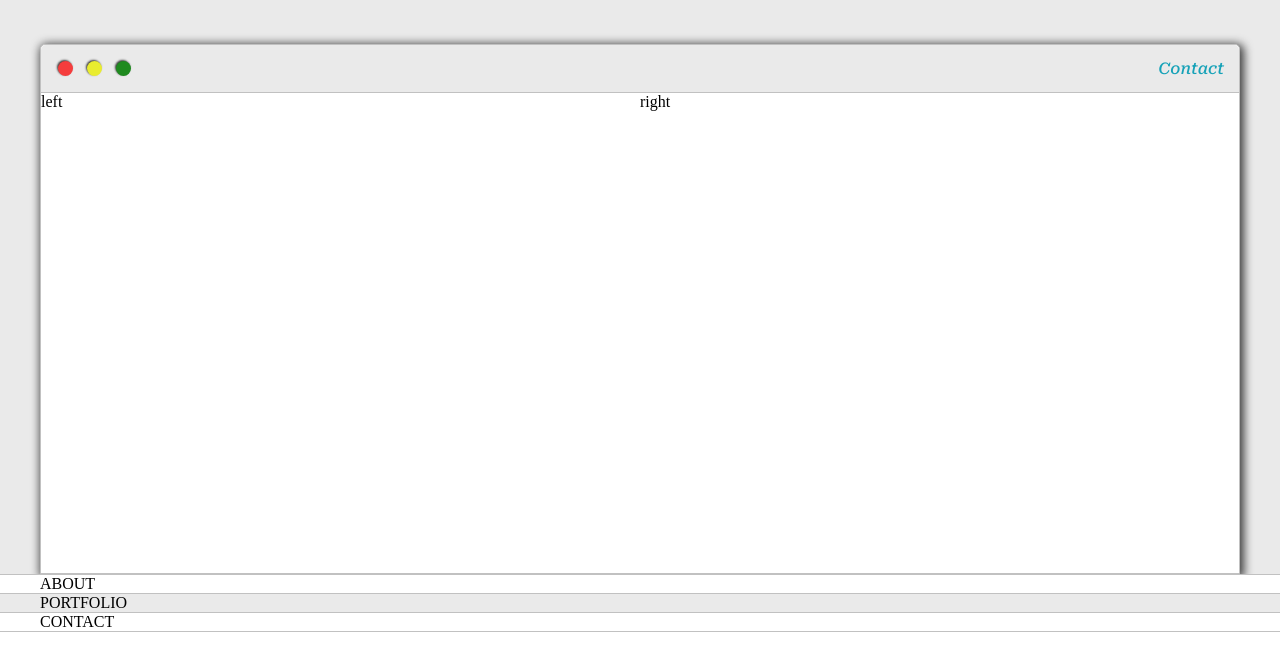
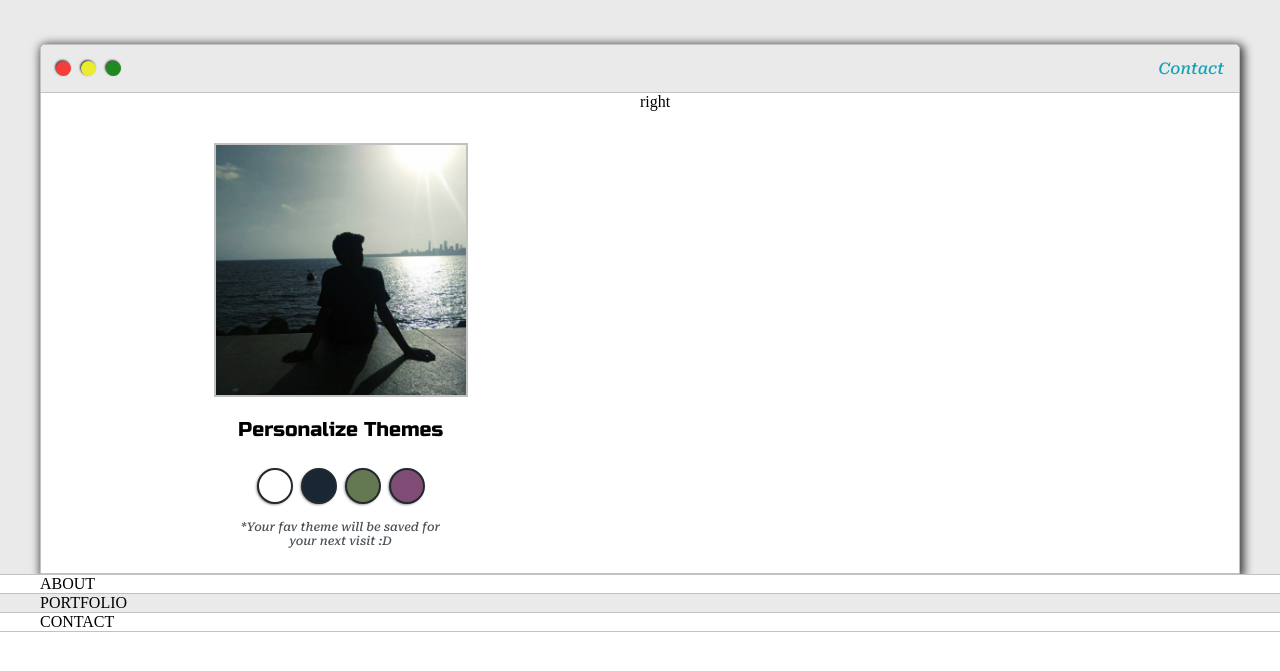
Before and after one commit to omkarr2102/Portfolio, a plain HTML site: page index.html in a window 1280 px wide. Shown: the part 117-788 px from the top of the page. Drawn offline with Linux system fonts and the light colour scheme; a web font is replaced by a local one.

Commit message:
profile-pic and themes dots

```diff
--- a/default.css
+++ b/default.css
@@ -5,6 +5,8 @@
     --borderColor:#c1c1c1;
     --mainText:black;
     --secondaryText:#4b5156;
+
+    --themeDotBorder:#24292e;
 
 
 }
@@ -129,17 +131,79 @@ h6 { font-size: 16px;}
     height: 15px;
     width: 15px;
     border-radius: 50%;
-    margin: 7px;
+
+    margin: 5px;
 
     -webkit-box-shadow: -1px -1px 2px 0px rgba(0,0,0,0.75);
     -moz-box-shadow: -1px -1px 2px 0px rgba(0,0,0,0.75);
     box-shadow: -1px -1px 2px 0px rgba(0,0,0,0.75);
 }
 
+
 .left-column{
     grid-area: left-column;
+    padding-top: 50px;
+    padding-bottom: 50px;
+
+}
+
+#profile_pic{
+
+    display:block;
+    margin:0 auto;
+    height: 250px;
+    width: 250px;
+    object-fit: cover;
+    border:2px solid var(--borderColor);
+}
+
+#theme-options-wrapper{
+    display: flex;
+    justify-content: center;
+}
 
 
+.theme-dot{
+    height:32px;
+    width:32px;
+    border-radius: 50%;
+    margin:4px;
+    background-color:#4b5156;
+
+    border:2px solid var(--themeDotBorder);
+
+    -webkit-box-shadow: -1px 1px 3px -1px rgba(0,0,0,0.75);
+    -moz-box-shadow: -1px 1px 3px -1px rgba(0,0,0,0.75);
+    box-shadow: -1px 1px 3px -1px rgba(0,0,0,0.75);
+
+    cursor: pointer;
+
+}
+
+.theme-dot:hover{
+    border-width: 4px;
+}
+
+#light-mode{
+    background-color: #fff;
+}
+
+#blue-mode{
+    background-color: #192734;
+}
+
+#green-mode{
+    background-color: #647951;
+}
+
+#purple-mode{
+    background-color: #7E4C74;
+}
+
+#settings-note{
+    font-size: 12px;
+    font-style: italic;
+    text-align: center;
 }
 
 .right-column{
--- a/index.html
+++ b/index.html
@@ -37,7 +37,17 @@
                 </div>
 
                 <div class="left-column">
-                    left
+                    <img id="profile_pic" src="images/omkar-1.jpg" >
+                    <h5 style="text-align: center; line-height: 0%;">Personalize Themes</h5>
+
+                    <div id="theme-options-wrapper">
+                        <div id="light-mode" class="theme-dot"></div>
+                        <div id="blue-mode" class="theme-dot"></div>
+                        <div id="green-mode" class="theme-dot"></div>
+                        <div id="purple-mode" class="theme-dot"></div>
+                    </div>
+
+                    <p id="settings-note">*Your fav theme will be saved for <br> your next visit :D</p>
                 </div>
 
                 <div class="right-column">
```
